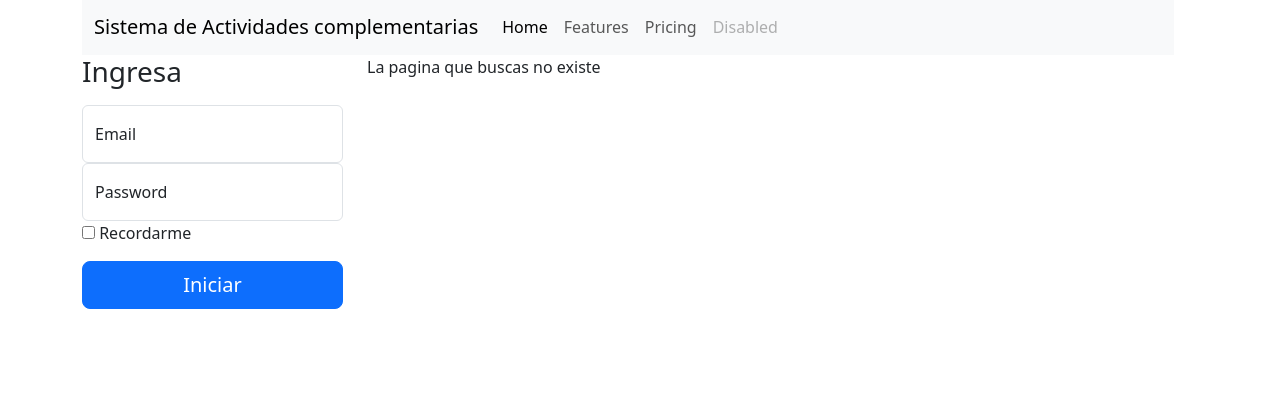
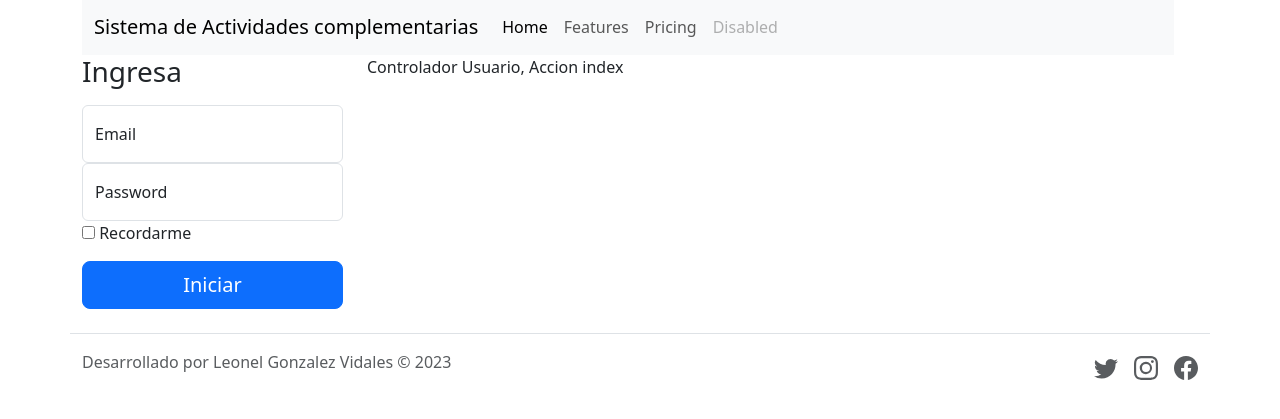
Before and after one commit to L3onet/ProyectoDAW, a PHP site: page /proyecto/ in a window 1280 px wide. Shown: the part 91-510 px from the top of the page. Run offline with PHP 8.4, Linux system fonts and the light colour scheme; some libraries are stand-ins or nearby versions.

Commit message:
Rutas amigables

```diff
--- /dev/null
+++ b/config/parameters.php
@@ -0,0 +1,4 @@
+<?php
+define("base_url", "http://localhost/proyecto/");
+define("controller_default", "usuariosController");
+define("action_default", "index");
--- a/index.php
+++ b/index.php
@@ -1,14 +1,23 @@
 <?php
 require_once 'autoload.php';
 require_once 'config/db.php';
+require_once 'config/parameters.php';
 require_once 'views/layout/header.php';
 require_once 'views/layout/aside.php';
+
+function show_error(){
+	$error = new errorController();
+	$error->index();
+}
 
 if(isset($_GET['controller'])){
 	$nombre_controlador = $_GET['controller'].'Controller';
 
+}elseif(!isset($_GET['controller']) && !isset($_GET['action'])){
+	$nombre_controlador = controller_default;
+
 }else{
-	echo "La pagina que buscas no existe";
+	show_error();
 	exit();
 }
 
@@ -18,11 +27,14 @@ if(class_exists($nombre_controlador)){
 	if(isset($_GET['action']) && method_exists($controlador, $_GET['action'])){
 		$action = $_GET['action'];
 		$controlador->$action();
+	}elseif(!isset($_GET['controller']) && !isset($_GET['action'])){
+		$action_default = action_default;
+		$controlador->$action_default();
 	}else{
-		echo "La pagina que buscas no existe";
+		show_error();
 	}
 }else{
-	echo "La pagina que buscas no existe";
+	show_error();
 }
 
 require_once 'views/layout/footer.php';
--- a/views/layout/footer.php
+++ b/views/layout/footer.php
@@ -17,7 +17,7 @@
   </footer>
 
 		</div>
-        <script src="assets/js/bootstrap.bundle.min.js"></script>
+        <script src="<?=base_url?>assets/js/bootstrap.bundle.min.js"></script>
 
 	</body>
 </html>
--- a/views/layout/header.php
+++ b/views/layout/header.php
@@ -4,8 +4,8 @@
 		<meta charset="utf-8" />
 		<meta name="viewport" content="width=device-width, initial-scale=1">
 		<title>Sistema de Actividades Complementarias</title>
-		<link href="assets/css/bootstrap.min.css" rel="stylesheet" >
-    <link href="assets/css/estilos.css" rel="stylesheet" >
+		<link href="<?=base_url?>assets/css/bootstrap.min.css" rel="stylesheet" >
+    	<link href="<?=base_url?>assets/css/estilos.css" rel="stylesheet" >
 	</head>
 <body>
 	<svg xmlns="http://www.w3.org/2000/svg" style="display: none;">
@@ -32,8 +32,8 @@
 		<div class="row">
 			<div class="col">
 				<header id="header">
-					<img src="assets/img/logo-775149065.png" alt="GOB" />
-					<img src="assets/img/logo-2084113138.png" alt="GOB" />
-					<img src="assets/img/logo-628132927.png" alt="GOB" />
+					<img src="<?=base_url?>assets/img/logo-775149065.png" alt="GOB" />
+					<img src="<?=base_url?>assets/img/logo-2084113138.png" alt="GOB" />
+					<img src="<?=base_url?>assets/img/logo-628132927.png" alt="GOB" />
 				</header>
 			</div>
```
Also changed, not shown: controllers/ErrorController.php (added, +9 -0 lines), .htaccess (added).
